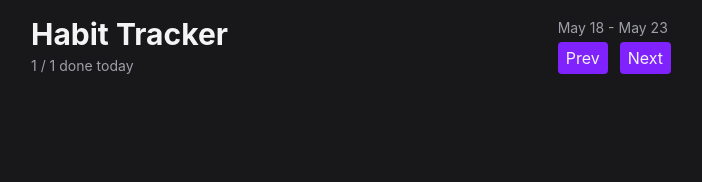
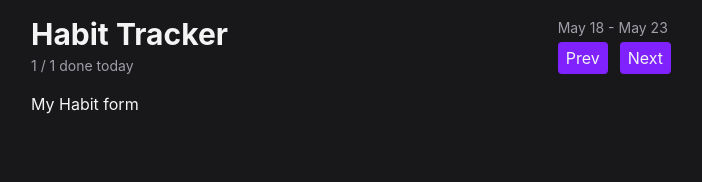
Before and after one commit to Devanshukoli/habitkit, a React (Vite) app: page / in a window 1280 px wide. Shown: the top 182 px of the page, without its empty margins (289-991 px from the left). Built offline with nearby package versions, Linux system fonts and the light colour scheme.

Commit message:
made habit form component

```diff
--- a/src/App.tsx
+++ b/src/App.tsx
@@ -1,4 +1,5 @@
 import Button from "./components/Button";
+import HabitForm from "./components/HabitForm";
 
 function Header() {
   return (
@@ -25,6 +26,7 @@ export default function App() {
     <>
       <div className="max-w-2xl mx-auto p-4 flex flex-col gap-4">
         <Header />
+        <HabitForm />
       </div>
     </>
   );
--- /dev/null
+++ b/src/components/HabitForm.tsx
@@ -0,0 +1,9 @@
+const HabitForm = () => {
+  return (
+    <>
+      <h1>My Habit form</h1>
+    </>
+  )
+}
+
+export default HabitForm;
```
